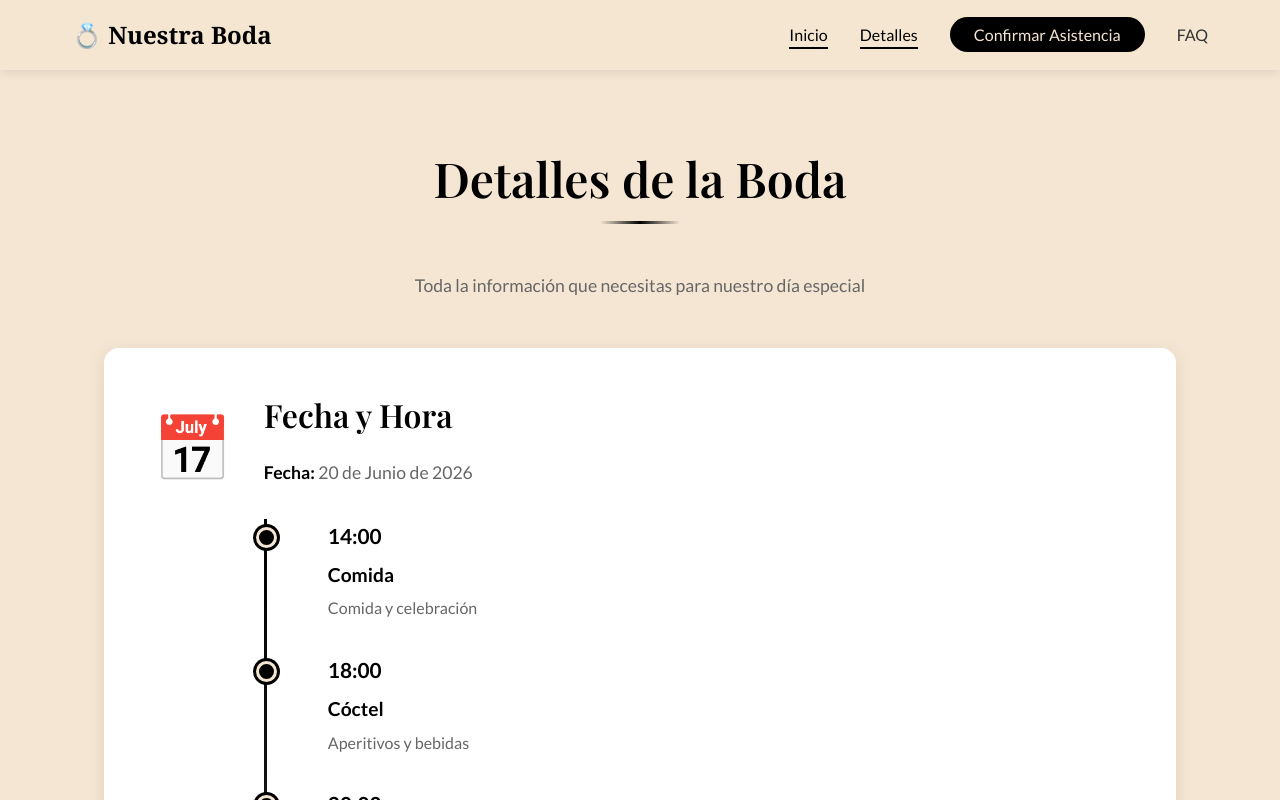
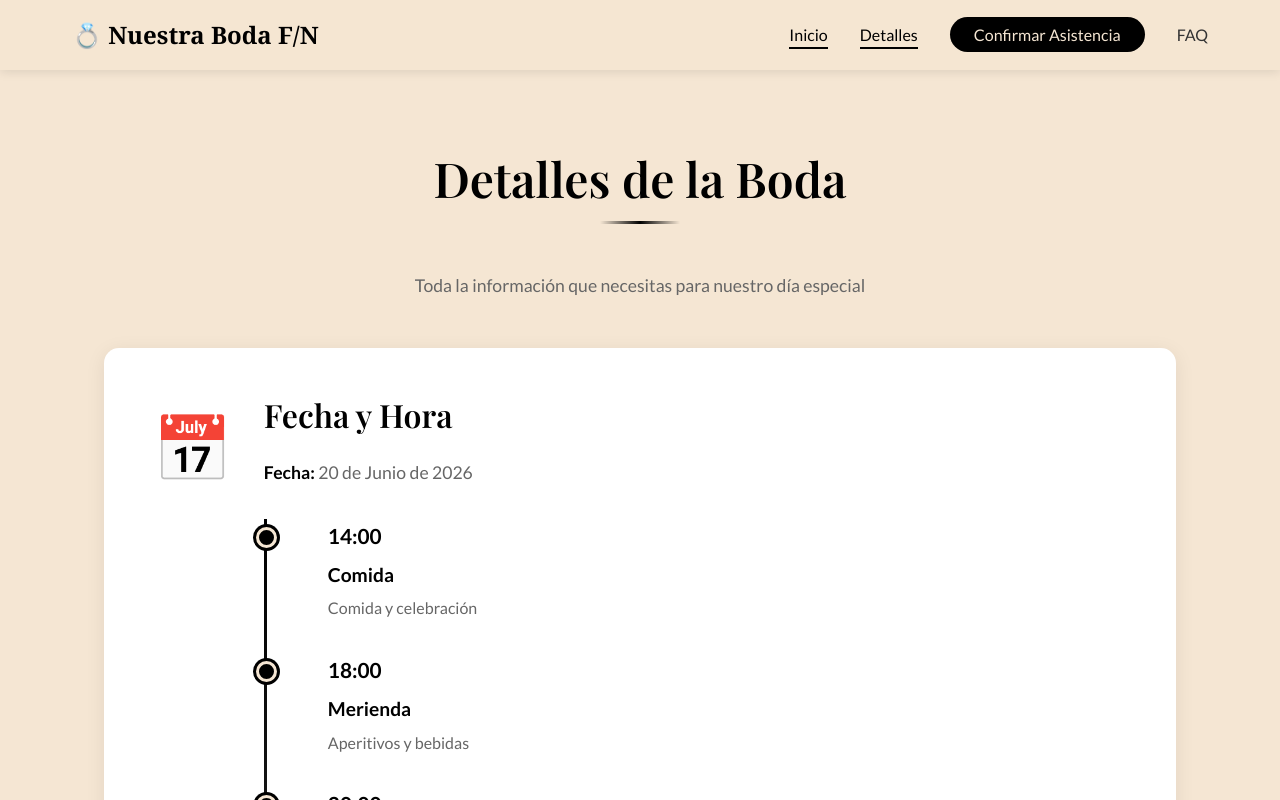
Before and after one commit to DaVinci25/boda, an Angular app: page /detalles in a window 1280 px wide. Shown: the top 800 px of the page. Built offline with nearby package versions, Linux system fonts and the light colour scheme.

Commit message:
cambiar detalles de la vestimenta y el logo

```diff
--- a/src/app/app.component.html
+++ b/src/app/app.component.html
@@ -1,7 +1,7 @@
 <header class="header">
   <nav class="navbar">
     <div class="nav-container">
-      <a routerLink="/" class="logo">💍 Nuestra Boda</a>
+      <a routerLink="/" class="logo">💍 Nuestra Boda F/N</a>
       <button class="menu-toggle" (click)="toggleMenu()" aria-label="Toggle menu">
         <span></span>
         <span></span>
--- a/src/app/components/details/details.component.html
+++ b/src/app/components/details/details.component.html
@@ -21,7 +21,7 @@
           </div>
           <div class="timeline-item">
             <div class="time">18:00</div>
-            <div class="event">Cóctel</div>
+            <div class="event">Merienda</div>
             <div class="description">Aperitivos y bebidas</div>
           </div>
           <div class="timeline-item">
@@ -70,7 +70,7 @@
               <strong>Hombres:</strong> Traje o chaqueta y pantalón elegante
             </div>
             <div class="suggestion">
-              <strong>Mujeres:</strong> Vestido largo o corto elegante
+              <strong>Mujeres:</strong> Vestido elegante
             </div>
           </div>
           <p class="dress-note">
--- a/src/app/components/faq/faq.component.ts
+++ b/src/app/components/faq/faq.component.ts
@@ -29,7 +29,7 @@ export class FaqComponent {
     },
     {
       question: '¿Cuál es el dress code?',
-      answer: 'El dress code es <strong>elegante / semi-formal</strong>. Para hombres: traje o chaqueta y pantalón elegante. Para mujeres: vestido largo o corto elegante.',
+      answer: 'El dress code es <strong>elegante / semi-formal</strong>. Para hombres: traje o chaqueta y pantalón elegante. Para mujeres: vestido elegante.',
       open: false
     },
 
```
